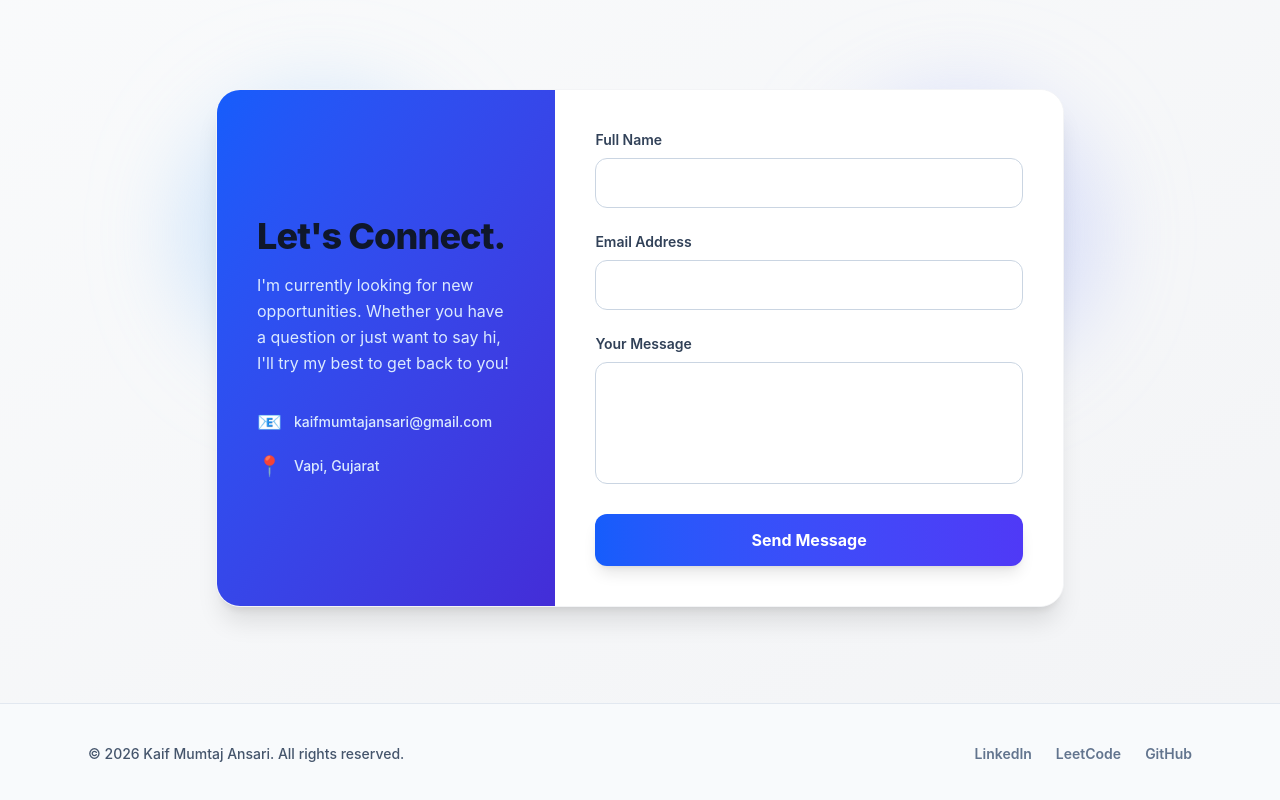
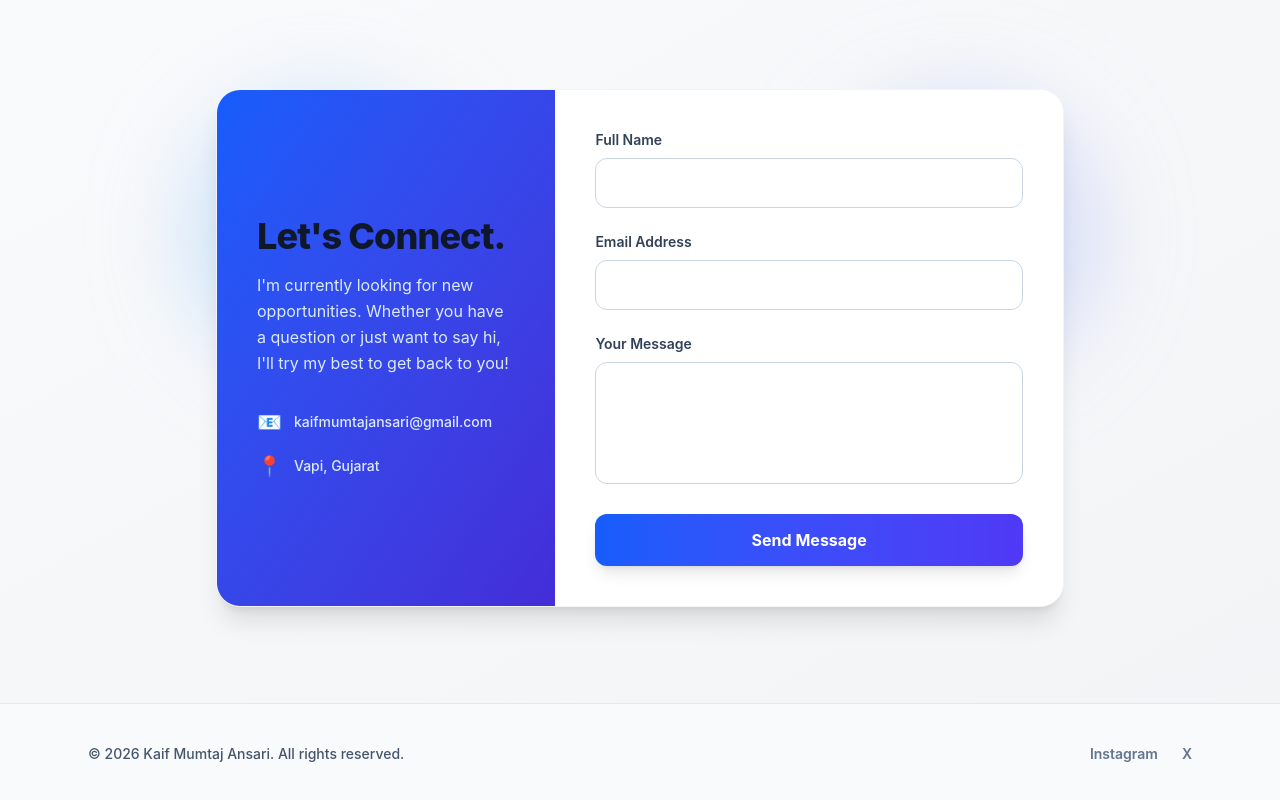
Before and after one commit to Mohammad-Kaif45/My-Portfolio, a React (Vite) app in the folder client/: page / in a window 1280 px wide. Shown: the part 2989-3789 px from the top of the page. Built offline with nearby package versions, Linux system fonts and the light colour scheme; no server answers.

Commit message:
Added professional footer

```diff
--- a/client/src/components/Footer.jsx
+++ b/client/src/components/Footer.jsx
@@ -15,9 +15,9 @@ const Footer = () => {
 
         {/* Right Side: Quick Links */}
         <div className="flex items-center gap-6 text-sm font-semibold">
-          <a href="https://www.linkedin.com/in/ansari-kaif-0540872aa/" target="_blank" rel="noreferrer" className="text-slate-500 hover:text-[#0A66C2] transition-colors">LinkedIn</a>
-          <a href="https://leetcode.com/u/kaif_0046" target="_blank" rel="noreferrer" className="text-slate-500 hover:text-[#FFA116] transition-colors">LeetCode</a>
-          <a href="https://github.com/Mohammad-Kaif45" target="_blank" rel="noreferrer" className="text-slate-500 hover:text-slate-900 transition-colors">GitHub</a>
+          <a href="https://www.linkedin.com/in/ansari-kaif-0540872aa/" target="_blank" rel="noreferrer" className="text-slate-500 hover:text-[#0A66C2] transition-colors">Instagram</a>
+          <a href="https://leetcode.com/u/kaif_0046" target="_blank" rel="noreferrer" className="text-slate-500 hover:text-[#FFA116] transition-colors">X</a>
+
         </div>
 
       </div>
```
